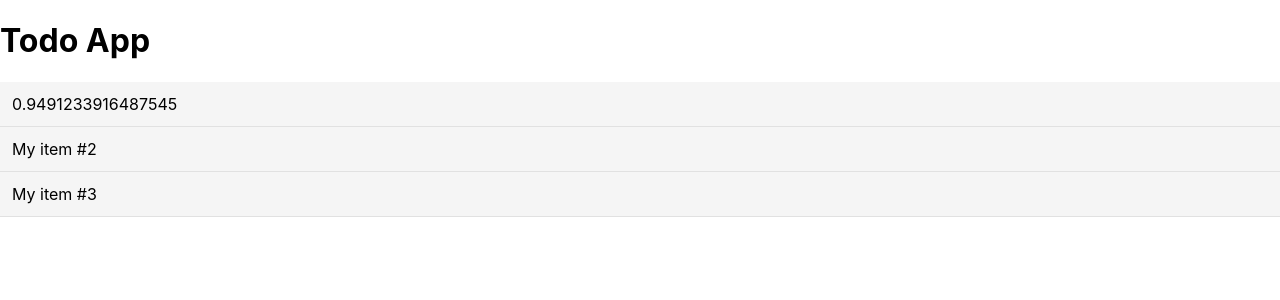
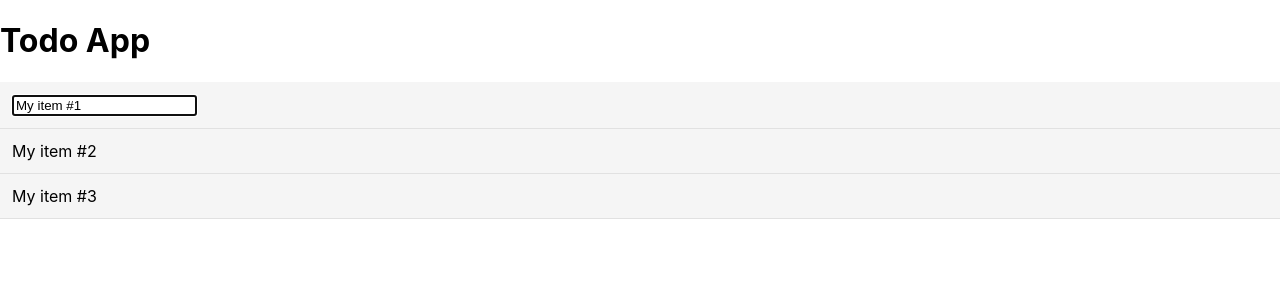
Before and after one commit to nrei0/todo-app, a React (Create React App) app: page / in a window 1280 px wide. Both pictures are taken after a click on the item "My item #1". Shown: the top 300 px of the page. Built offline with nearby package versions, Linux system fonts and the light colour scheme.

Commit message:
Implement todo modification

```diff
--- a/src/components/App/App.js
+++ b/src/components/App/App.js
@@ -1,3 +1,32 @@
+// const [value, setValue] = useState("Hello world");
+// const [text, setText] = useState("My text");
+
+// useEffect(() => {
+//   console.log("Rendering every time when props changed");
+// });
+
+// useEffect(() => {
+//   console.log("Rendering only at start");
+// }, []);
+
+// useEffect(() => {
+//   console.log('Rendering only when changed "value"');
+// }, [value]);
+
+// useEffect(() => {
+//   console.log('Rendering only when changed "text"');
+// }, [text]);
+
+// return (
+//   <div
+//     onClick={() => {
+//       setValue("World hell");
+//     }}
+//   >
+//     {value} - {text}
+//   </div>
+// );
+
 import { useState } from "react";
 import TodoList from "../TodoList/TodoList";
 import "./App.css";
@@ -19,20 +48,35 @@ const DEFAULT_ITEMS = [
 
 function App() {
   const [items, setItems] = useState(DEFAULT_ITEMS);
+  const [selectedId, setSelectedId] = useState(-1);
 
   const onItemClick = (id) => {
-    console.log("You clicked an item id: " + id);
+    setSelectedId(id);
+  };
 
-    if (id === 0) {
-      items[0].name = Math.random();
-      setItems([...items]);
-    }
+  const onItemBlur = () => {
+    setSelectedId(-1);
+  };
+
+  const onItemChange = (id, value) => {
+    setItems(
+      items.map((item) => ({
+        ...item,
+        name: item.id === id ? value : item.name,
+      }))
+    );
   };
 
   return (
     <div className="app">
       <h1>Todo App</h1>
-      <TodoList items={items} onItemClick={onItemClick} />
+      <TodoList
+        items={items}
+        onItemClick={onItemClick}
+        onItemBlur={onItemBlur}
+        onItemChange={onItemChange}
+        selectedId={selectedId}
+      />
     </div>
   );
 }
--- a/src/components/TodoList/TodoList.js
+++ b/src/components/TodoList/TodoList.js
@@ -1,27 +1,50 @@
+import { useRef, useEffect } from "react";
+
 import "./TodoList.css";
 
 function TodoList(props) {
-  const { items, onItemClick } = props; // { items: [{  ... }, {... }] }
+  const { items, selectedId, onItemClick, onItemBlur, onItemChange } = props; // { items: [{  ... }, {... }] }
 
-  // [1, 2, 3]
-  // .map((item) => item + 1)
-  // [2, 3, 4]
+  const inputRef = useRef(null); // { current: InputElement }
+
+  useEffect(() => {
+    if (inputRef.current) {
+      inputRef.current.focus();
+    }
+  }, [selectedId]);
 
   const itemElements = items.map((item) => {
+    const isSelected = selectedId === item.id;
+
     return (
       <li
         key={item.id}
         className="todo-item"
         onClick={(e) => {
+          e.stopPropagation();
+
           onItemClick(item.id);
         }}
       >
-        {item.name}
+        {isSelected ? (
+          <input
+            ref={inputRef}
+            type="text"
+            value={item.name}
+            onBlur={(e) => {
+              e.stopPropagation();
+              onItemBlur(item.id);
+            }}
+            onChange={(e) => {
+              onItemChange(item.id, e.target.value);
+            }}
+          />
+        ) : (
+          item.name
+        )}
       </li>
     );
   });
-
-  console.log(itemElements);
 
   return <ul className="todo-list">{itemElements}</ul>;
 }
--- a/src/index.js
+++ b/src/index.js
@@ -6,9 +6,9 @@ import reportWebVitals from "./reportWebVitals";
 
 const root = ReactDOM.createRoot(document.getElementById("root"));
 root.render(
-  <React.StrictMode>
-    <App />
-  </React.StrictMode>
+  // <React.StrictMode>
+  <App />
+  // </React.StrictMode>
 );
 
 // If you want to start measuring performance in your app, pass a function
```
